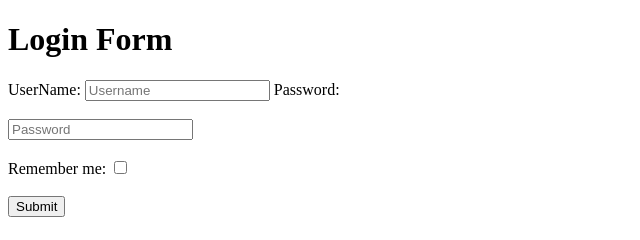
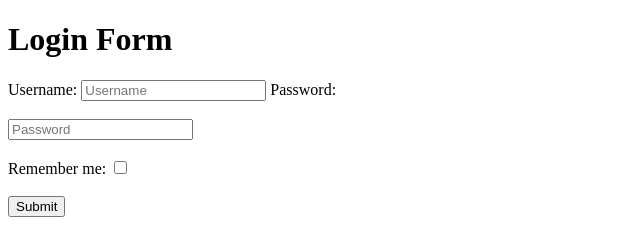
Before and after one commit to acciojob/remember-me-login-form-sonu28gpt, a website: page main.html in a window 1280 px wide. Shown: the full height of the page, 0-640 px from the left. Drawn offline with Linux system fonts and the light colour scheme.

Commit message:
created a submission

```diff
--- a/main.html
+++ b/main.html
@@ -11,7 +11,7 @@
    <h1>Login Form</h1>
 
 	<form>
-		<label for='username'>UserName:</label>
+		<label for='username'>Username:</label>
 		<input type="text" placeholder="Username" name="username" id='username'>
 		<label for='password'>Password:</label>
 		<br>
```
